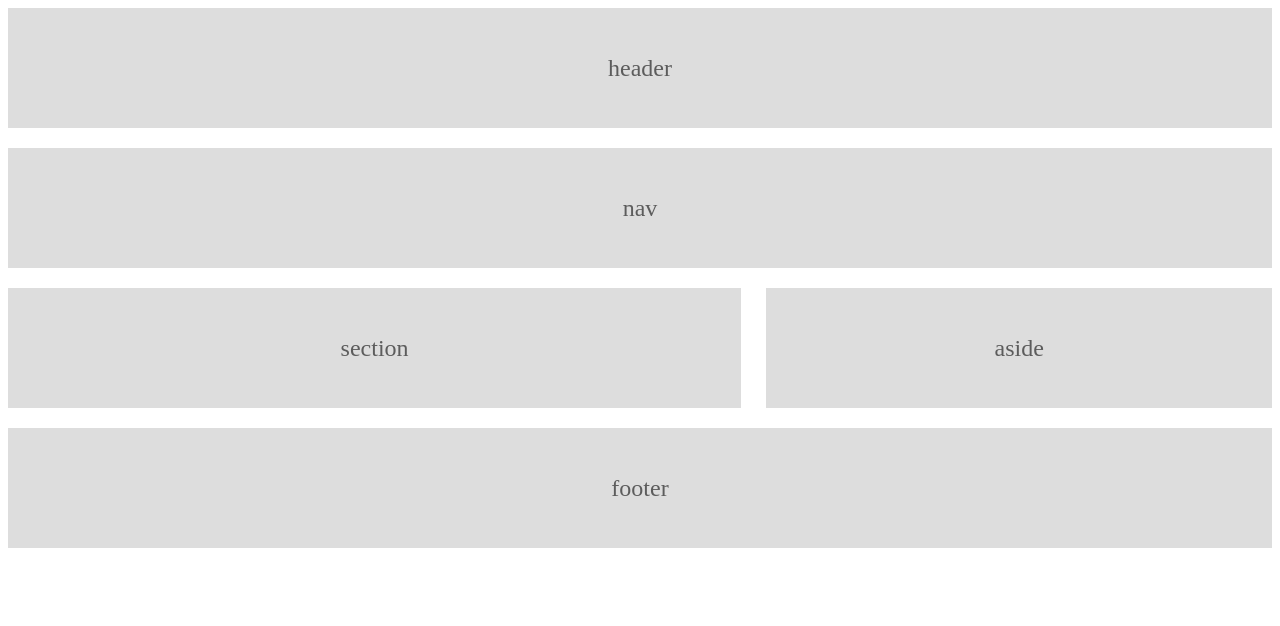
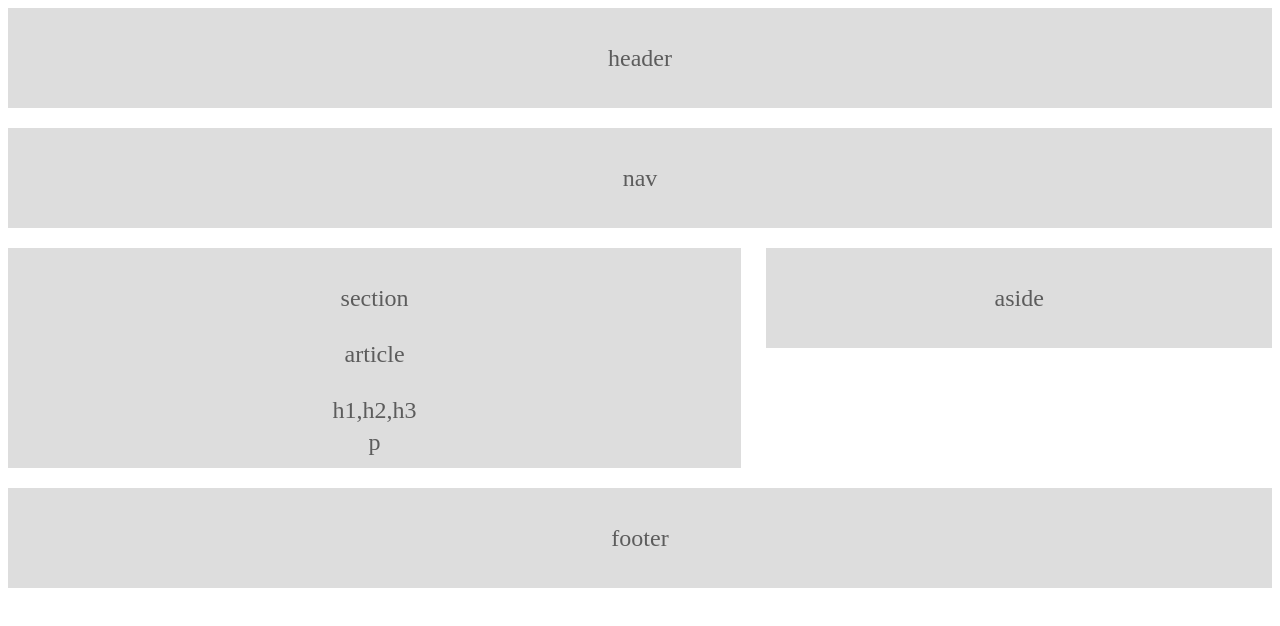
Before and after one commit to mriguez777/HW-Wireframe, a plain HTML site: page index.html in a window 1280 px wide. Drawn offline with Linux system fonts and the light colour scheme.

Commit message:
added a div to add article section. then added two rows within the div to show the htags and p section

```diff
--- a/index.html
+++ b/index.html
@@ -18,8 +18,12 @@
   </Section>
 
   <section class="left">
+    <p>section</p>
     <div>
-      <p>section</p>
+      <p>article</p>
+        <row>h1,h2,h3</row>
+        <br/>
+        <row>p</row>
     </div>
   </section>
 
--- a/style.css
+++ b/style.css
@@ -11,20 +11,20 @@
   }
 
   header {
-    padding: 20px;
+    padding: 10px;
     margin-bottom: 20px;
     color: rgb(92, 92, 92);
     background: #ddd;
   }
 
   section {
-    padding: 20px;
+    padding: 10px;
     margin-bottom: 20px;
     background: #ddd;
   }
 
   footer {
-    padding: 20px;
+    padding: 10px;
     clear: both;
     background: #ddd;
   }
```
